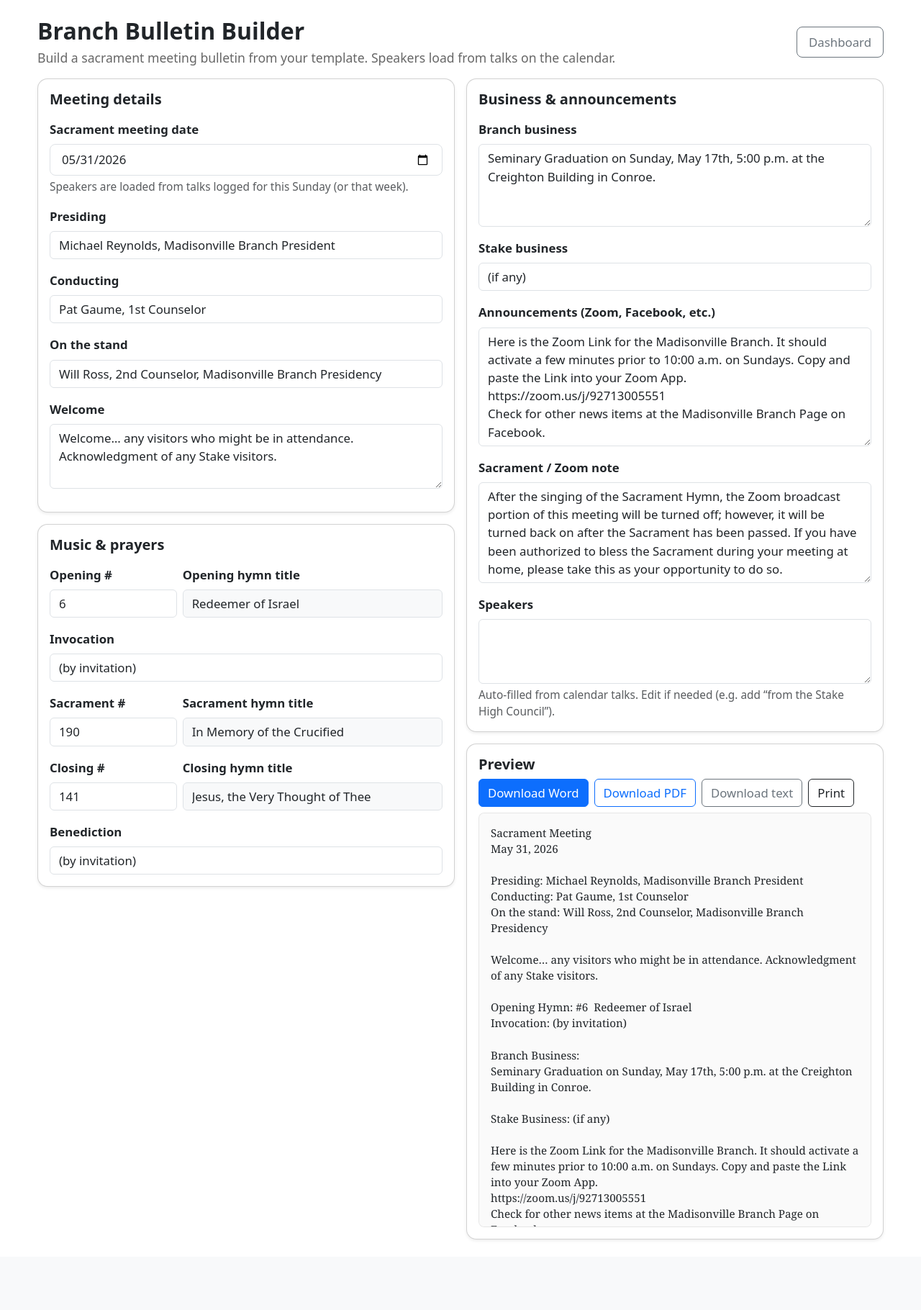
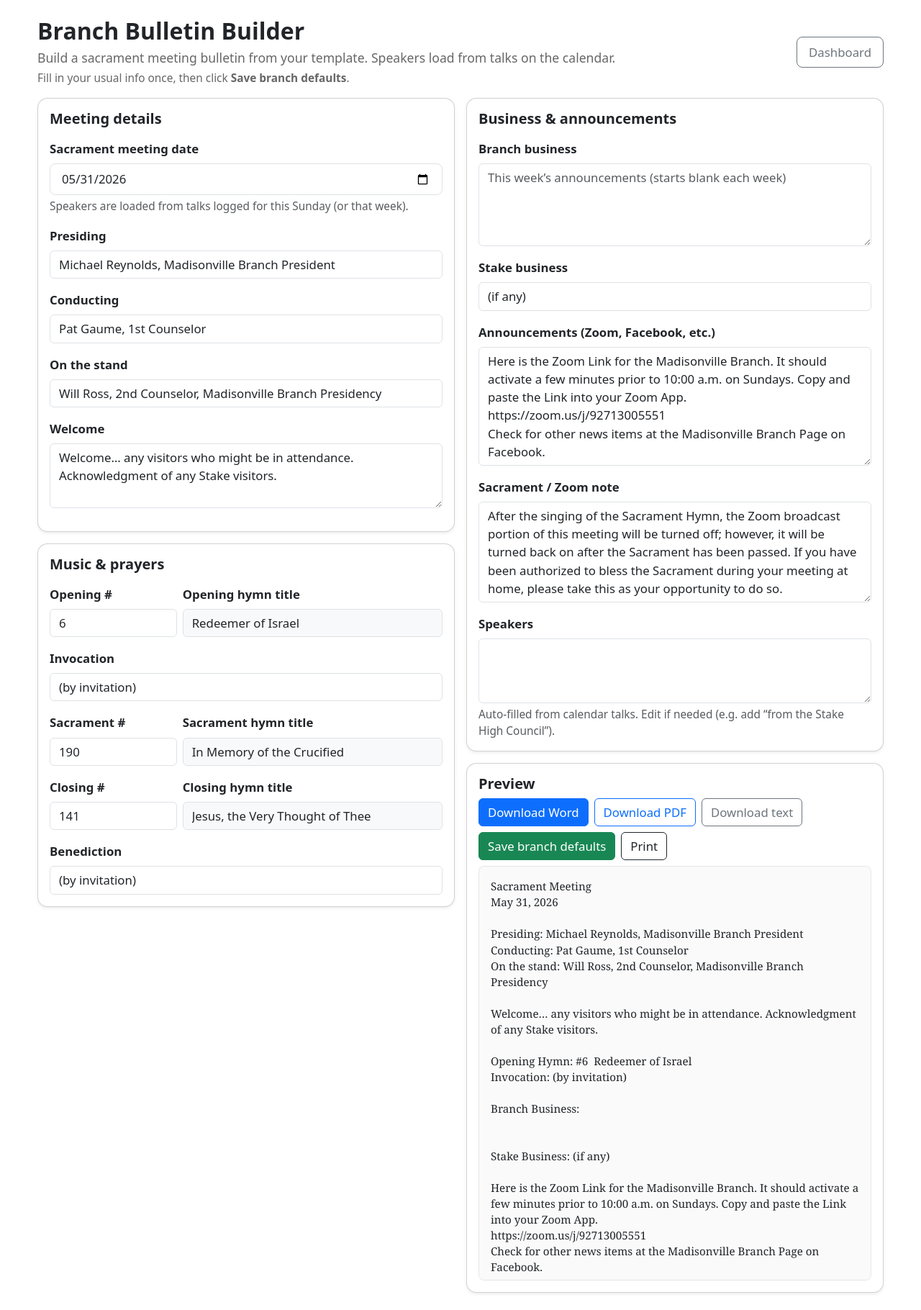
Before and after one commit to alexanderrichhunt-creator/branch-secretary-tool, a Flask app: page /bulletin in a window 1280 px wide. Shown: the part 58-1878 px from the top of the page at 72% size. Before the commit the page ends 1780 px from the top, so only its background shows below. Run offline with Flask 3, Linux system fonts and the light colour scheme; the visitor is signed in with stand-in values (Sample User, id 1); data comes from the database, SQL or seed files in the repository; data that the repository does not hold is empty.

Commit message:
Persist branch bulletin defaults in database
Co-authored-by: Cursor <cursoragent@cursor.com>

```diff
--- a/app/bulletin.py
+++ b/app/bulletin.py
@@ -35,6 +35,55 @@ DEFAULT_BULLETIN = {
     "closing_hymn_num": "141",
     "benediction": "(by invitation)",
 }
+
+# Fields stored as branch defaults (not meeting_date or speakers_text).
+SAVABLE_BULLETIN_KEYS = (
+    "presiding",
+    "conducting",
+    "on_the_stand",
+    "welcome_text",
+    "opening_hymn_num",
+    "invocation",
+    "stake_business",
+    "announcements",
+    "sacrament_notes",
+    "sacrament_hymn_num",
+    "closing_hymn_num",
+    "benediction",
+)
+
+
+def get_branch_bulletin_defaults() -> dict:
+    """Built-in template merged with saved branch defaults from the database."""
+    from .models import BulletinDefaults
+
+    merged = dict(DEFAULT_BULLETIN)
+    row = BulletinDefaults.query.get(1)
+    if not row:
+        return merged
+    for key in SAVABLE_BULLETIN_KEYS:
+        merged[key] = getattr(row, key) or ""
+    return merged
+
+
+def has_saved_branch_defaults() -> bool:
+    from .models import BulletinDefaults
+
+    return BulletinDefaults.query.get(1) is not None
+
+
+def save_branch_bulletin_defaults(form) -> None:
+    from . import db
+    from .models import BulletinDefaults
+
+    row = BulletinDefaults.query.get(1)
+    if not row:
+        row = BulletinDefaults(id=1)
+        db.session.add(row)
+    for key in SAVABLE_BULLETIN_KEYS:
+        setattr(row, key, (form.get(key) or "").strip())
+    row.updated_at = datetime.utcnow()
+    db.session.commit()
 
 
 def default_sacrament_sunday(today: date | None = None) -> date:
--- a/app/models.py
+++ b/app/models.py
@@ -63,6 +63,28 @@ class Interview(db.Model):
     member = db.relationship("Member", back_populates="interviews")
 
 
+class BulletinDefaults(db.Model):
+    """Single-row branch defaults for the bulletin builder (id=1)."""
+
+    __tablename__ = "bulletin_defaults"
+
+    id = db.Column(db.Integer, primary_key=True)
+    presiding = db.Column(db.String(512), nullable=False, default="")
+    conducting = db.Column(db.String(512), nullable=False, default="")
+    on_the_stand = db.Column(db.String(512), nullable=False, default="")
+    welcome_text = db.Column(db.Text, nullable=False, default="")
+    opening_hymn_num = db.Column(db.String(8), nullable=False, default="6")
+    invocation = db.Column(db.String(256), nullable=False, default="(by invitation)")
+    branch_business = db.Column(db.Text, nullable=False, default="")
+    stake_business = db.Column(db.String(256), nullable=False, default="(if any)")
+    announcements = db.Column(db.Text, nullable=False, default="")
+    sacrament_notes = db.Column(db.Text, nullable=False, default="")
+    sacrament_hymn_num = db.Column(db.String(8), nullable=False, default="190")
+    closing_hymn_num = db.Column(db.String(8), nullable=False, default="141")
+    benediction = db.Column(db.String(256), nullable=False, default="(by invitation)")
+    updated_at = db.Column(db.DateTime, nullable=False, default=datetime.utcnow)
+
+
 def parse_us_date(value: str | None) -> date | None:
     if not value:
         return None
--- a/app/routes.py
+++ b/app/routes.py
@@ -579,22 +579,39 @@ def _talks_for_bulletin_date(talk_date: date) -> list[Talk]:
 @main_bp.get("/bulletin")
 @login_required
 def bulletin_builder():
-    from .bulletin import DEFAULT_BULLETIN, default_sacrament_sunday
+    from .bulletin import (
+        _parse_hymn_num,
+        default_sacrament_sunday,
+        get_branch_bulletin_defaults,
+        has_saved_branch_defaults,
+        speakers_text_for_talks,
+    )
     from .hymns import hymn_title
 
     meeting_date = default_sacrament_sunday()
-    defaults = dict(DEFAULT_BULLETIN)
+    defaults = get_branch_bulletin_defaults()
     defaults["meeting_date"] = meeting_date.isoformat()
-    defaults["opening_hymn_title"] = hymn_title(int(defaults.get("opening_hymn_num") or 0) or None)
-    defaults["sacrament_hymn_title"] = hymn_title(int(defaults.get("sacrament_hymn_num") or 0) or None)
-    defaults["closing_hymn_title"] = hymn_title(int(defaults.get("closing_hymn_num") or 0) or None)
+    defaults["branch_business"] = ""
+    defaults["opening_hymn_title"] = hymn_title(_parse_hymn_num(defaults.get("opening_hymn_num")))
+    defaults["sacrament_hymn_title"] = hymn_title(_parse_hymn_num(defaults.get("sacrament_hymn_num")))
+    defaults["closing_hymn_title"] = hymn_title(_parse_hymn_num(defaults.get("closing_hymn_num")))
+    defaults["speakers_text"] = speakers_text_for_talks(_talks_for_bulletin_date(meeting_date))
 
-    talks = _talks_for_bulletin_date(meeting_date)
-    from .bulletin import speakers_text_for_talks
+    return render_template(
+        "bulletin.html",
+        defaults=defaults,
+        has_saved_defaults=has_saved_branch_defaults(),
+    )
 
-    defaults["speakers_text"] = speakers_text_for_talks(talks)
 
-    return render_template("bulletin.html", defaults=defaults)
+@main_bp.post("/bulletin/save-defaults")
+@login_required
+def bulletin_save_defaults():
+    from .bulletin import save_branch_bulletin_defaults
+
+    save_branch_bulletin_defaults(request.form)
+    flash("Branch bulletin defaults saved. They will load automatically next time.", "success")
+    return redirect(url_for("main.bulletin_builder"))
 
 
 @main_bp.get("/api/bulletin/speakers")
--- a/app/templates/bulletin.html
+++ b/app/templates/bulletin.html
@@ -4,6 +4,11 @@
   <div>
     <h1 class="h2 fw-bold mb-1">Branch Bulletin Builder</h1>
     <div class="muted">Build a sacrament meeting bulletin from your template. Speakers load from talks on the calendar.</div>
+    {% if has_saved_defaults %}
+      <div class="small text-success mt-1">Branch defaults are saved and load automatically each week.</div>
+    {% else %}
+      <div class="small muted mt-1">Fill in your usual info once, then click <strong>Save branch defaults</strong>.</div>
+    {% endif %}
   </div>
   <a class="btn btn-outline-secondary btn-lg" href="{{ url_for('main.dashboard') }}">Dashboard</a>
 </div>
@@ -87,9 +92,9 @@
       <div class="card shadow-sm mb-3">
         <div class="card-body">
           <h2 class="h5 fw-bold mb-3">Business &amp; announcements</h2>
-          <div class="mb-3">
+            <div class="mb-3">
             <label class="form-label big-label" for="branch_business">Branch business</label>
-            <textarea class="form-control bulletin-field" id="branch_business" name="branch_business" rows="4">{{ defaults.branch_business }}</textarea>
+            <textarea class="form-control bulletin-field" id="branch_business" name="branch_business" rows="4" placeholder="This week’s announcements (starts blank each week)">{{ defaults.branch_business }}</textarea>
           </div>
           <div class="mb-3">
             <label class="form-label big-label" for="stake_business">Stake business</label>
@@ -119,6 +124,7 @@
               <button type="submit" class="btn btn-primary" formaction="{{ url_for('main.bulletin_export', fmt='docx') }}">Download Word</button>
               <button type="submit" class="btn btn-outline-primary" formaction="{{ url_for('main.bulletin_export', fmt='pdf') }}">Download PDF</button>
               <button type="submit" class="btn btn-outline-secondary" formaction="{{ url_for('main.bulletin_export', fmt='txt') }}">Download text</button>
+              <button type="submit" class="btn btn-success" formaction="{{ url_for('main.bulletin_save_defaults') }}">Save branch defaults</button>
               <button type="button" class="btn btn-outline-dark" id="bulletin-print-btn">Print</button>
             </div>
           </div>
```
